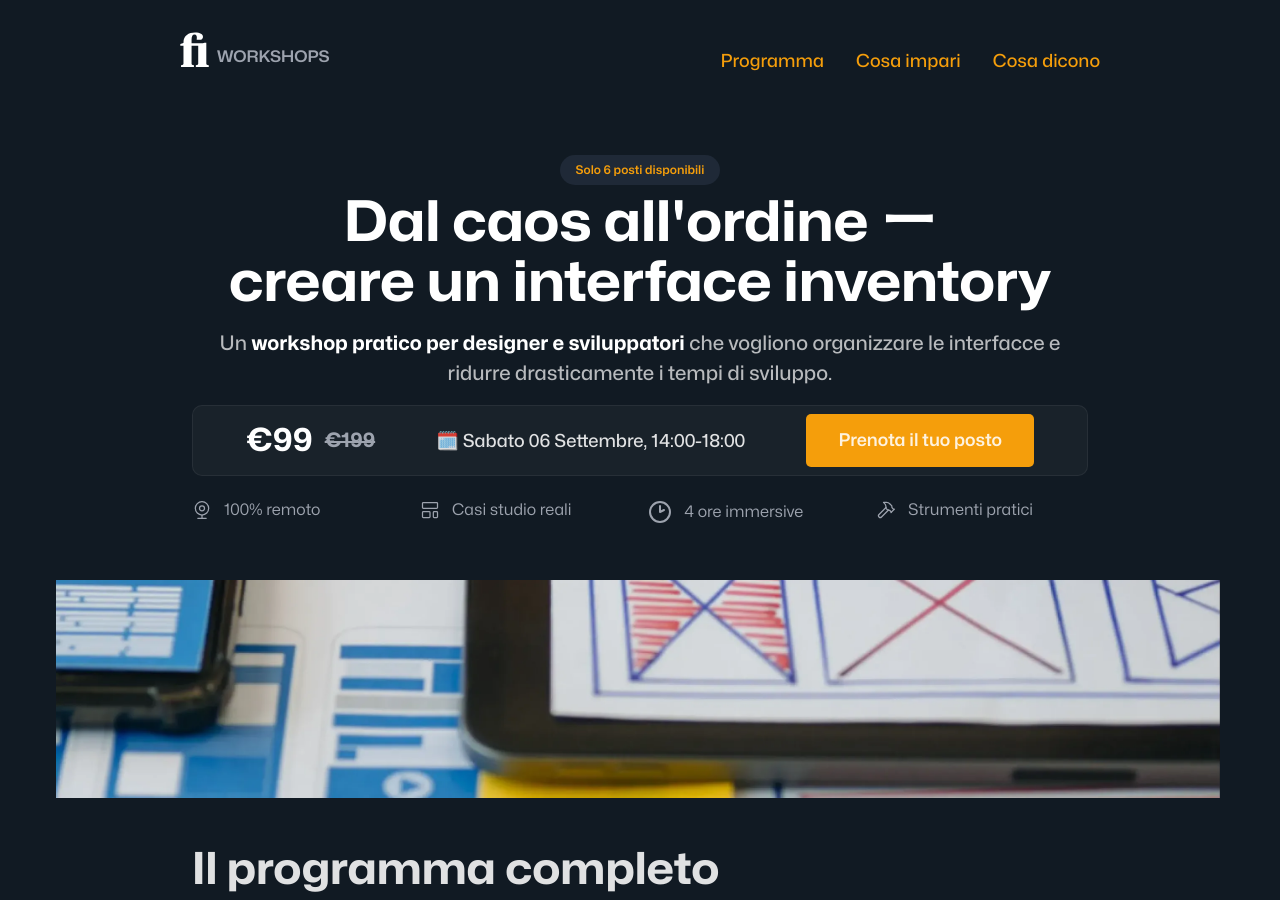
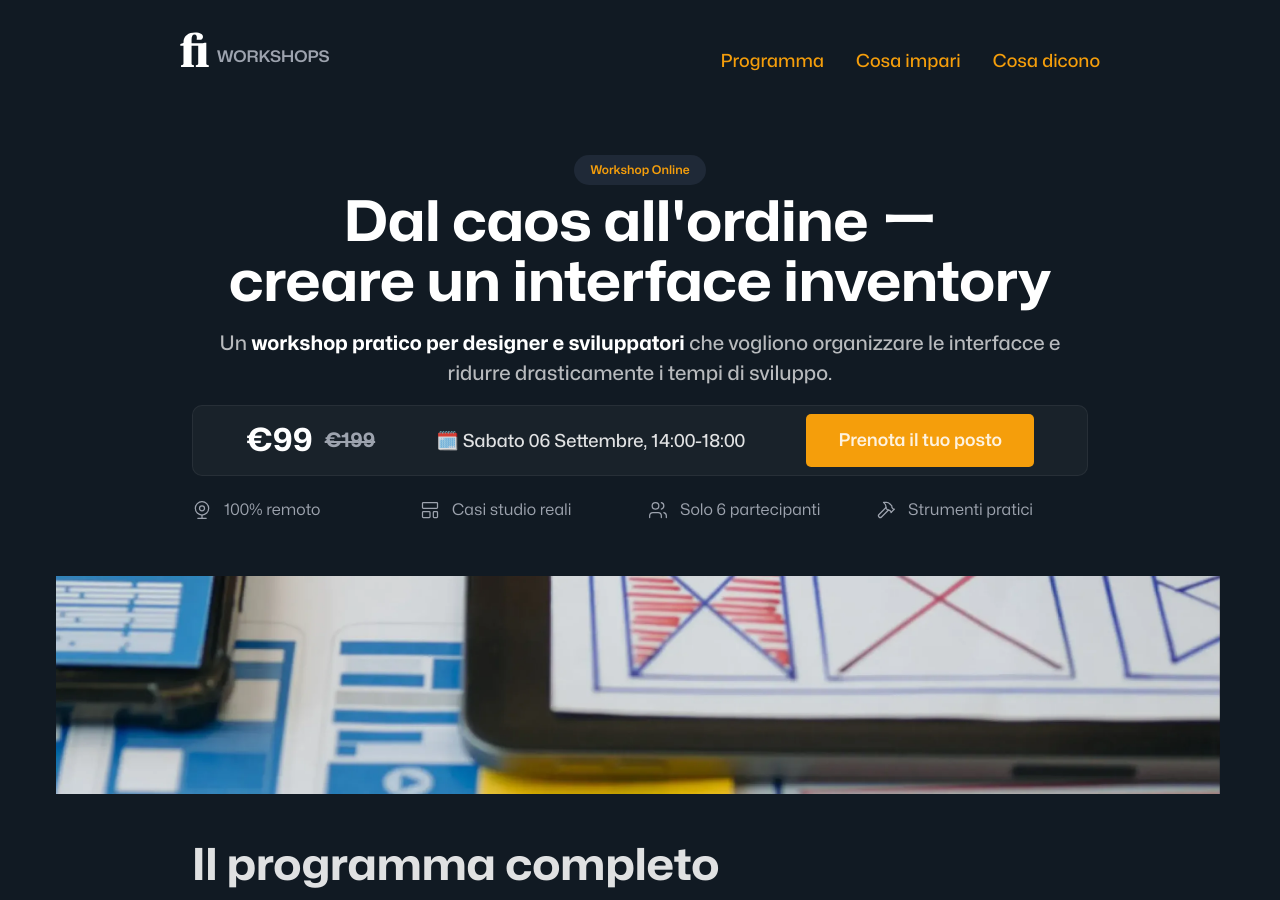
Before and after one commit to zetareticoli/fi, a Jekyll site: the page built from _workshops/interface-inventory/index.md, in a window 1280 px wide and 900 px high. Built offline with Jekyll 4.4.1, drawn with Linux system fonts in a browser that asks for light colours; some web fonts are replaced; comment, search, counter and statistics services are not loaded; some of the changed text lies outside the part shown.

Commit message:
refactor: minor changes

```diff
--- a/_workshops/interface-inventory/index.md
+++ b/_workshops/interface-inventory/index.md
@@ -36,7 +36,7 @@
   <!-- Hero Section -->
   <section class="hero">
     <div class="container">
-      <span class="badge">Solo 6 posti disponibili</span>
+      <span class="badge">Workshop Online</span>
       <h1 class="headline-teaser">Dal caos all'ordine ー <br>creare un interface inventory</h1>
       <p>Un <strong>workshop pratico per designer e sviluppatori</strong> che vogliono organizzare le interfacce e ridurre drasticamente i tempi di sviluppo.</p>
       <div class="price-section mb-m">
@@ -68,17 +67,11 @@
               <rect width="9" height="7" x="3" y="14" rx="1" />
               <rect width="5" height="7" x="16" y="14" rx="1" />
             </svg>Casi studio reali</h3>
-          <!-- <p>Analizzeremo insieme prodotti di successo</p> -->
         </div>
         <div class="">
           <h3 class="text-small flex items-center color-text-light">
-            <svg xmlns="http://www.w3.org/2000/svg"
-              width="24" height="24" viewBox="0 0 24 24" fill="none" stroke="currentColor" stroke-width="2"
-              stroke-linecap="round" stroke-linejoin="round" class="lucide lucide-clock2-icon lucide-clock-2 mr-s">
-              <circle cx="12" cy="12" r="10" />
-              <polyline points="12 6 12 12 16 10" />
-            </svg>4 ore immersive</h3>
-          <!-- <p>Sessioni pratiche e teoria per risultati immediati</p> -->
+            <svg xmlns="http://www.w3.org/2000/svg" width="20" height="20" viewBox="0 0 24 24" fill="none" stroke="currentColor" stroke-width="1.5" stroke-linecap="round" stroke-linejoin="round" class="lucide lucide-users-icon lucide-users mr-s"><path d="M16 21v-2a4 4 0 0 0-4-4H6a4 4 0 0 0-4 4v2"/><path d="M16 3.128a4 4 0 0 1 0 7.744"/><path d="M22 21v-2a4 4 0 0 0-3-3.87"/><circle cx="9" cy="7" r="4"/></svg>
+            Solo 6 partecipanti</h3>
         </div>
         <div class="">
           <h3 class="text-small flex items-center color-text-light">
@@ -212,13 +204,15 @@
         </ul>
       </div>
 
-      <div class="price-section container mb-m">
+      <div class="price-section mb-m">
         <div class="price">€99 <span class="price-old">€199</span></div>
         <div class="date">🗓️ Sabato 06 Settembre, 14:00-18:00</div>
         <a href="https://francescoimprota.kit.com/products/workshop-interface-inventory?promo=3G565J82BC" class="cta-primary">Prenota il tuo posto</a>
       </div>
-      <p class="event-countdown" style="display: none;"></p>
-      <p class="event-static mb-m text-small font-semibold color-text-light">Prezzo Early Bird valido fino al <strong>31 luglio, 2025</strong>. Ci sono ancora <strong>5 posti disponibili</strong>.</p>
+      <div class="text-center">
+        <p class="event-countdown" style="display: none;"></p>
+        <p class="event-static mb-m text-small font-regular color-text-light">Prezzo Early Bird valido fino al <strong>31 luglio, 2025</strong>. Solo <strong>5/6 posti rimasti</strong>.</p>
+      </div>
     </div>
   </section>
 
@@ -364,7 +358,7 @@
         <a href="https://francescoimprota.kit.com/products/workshop-interface-inventory?promo=3G565J82BC" class="cta-primary">Prenota il tuo posto</a>
       </div>
       <p class="event-countdown" style="display: none;"></p>
-      <p class="event-static mb-m text-small font-semibold color-text-light">Prezzo Early Bird valido fino al <strong>31 luglio, 2025</strong>. Ci sono ancora <strong>5 posti disponibili</strong>.</p>
+      <p class="event-static mb-m text-small font-regular color-text-light">Prezzo Early Bird valido fino al <strong>31 luglio, 2025</strong>. Solo <strong>5/6 posti rimasti</strong>.</p>
       <hr>
       <p class="text-small color-text-light mb-xs">Non sei sicuro?</p>
       <p>
@@ -378,7 +372,7 @@
 <!-- Footer -->
 <footer>
   <div class="container">
-    <p class="color-text-weak">&copy; 2025 Francesco Improta. Tutti i diritti riservati.</p>
+    <p class="color-text-weak text-small">&copy; 2025 Francesco Improta. Tutti i diritti riservati.</p>
   </div>
 </footer>
 
```
Also changed, not shown: other parts of _workshops/interface-inventory/index.md (+0 -2 lines).
